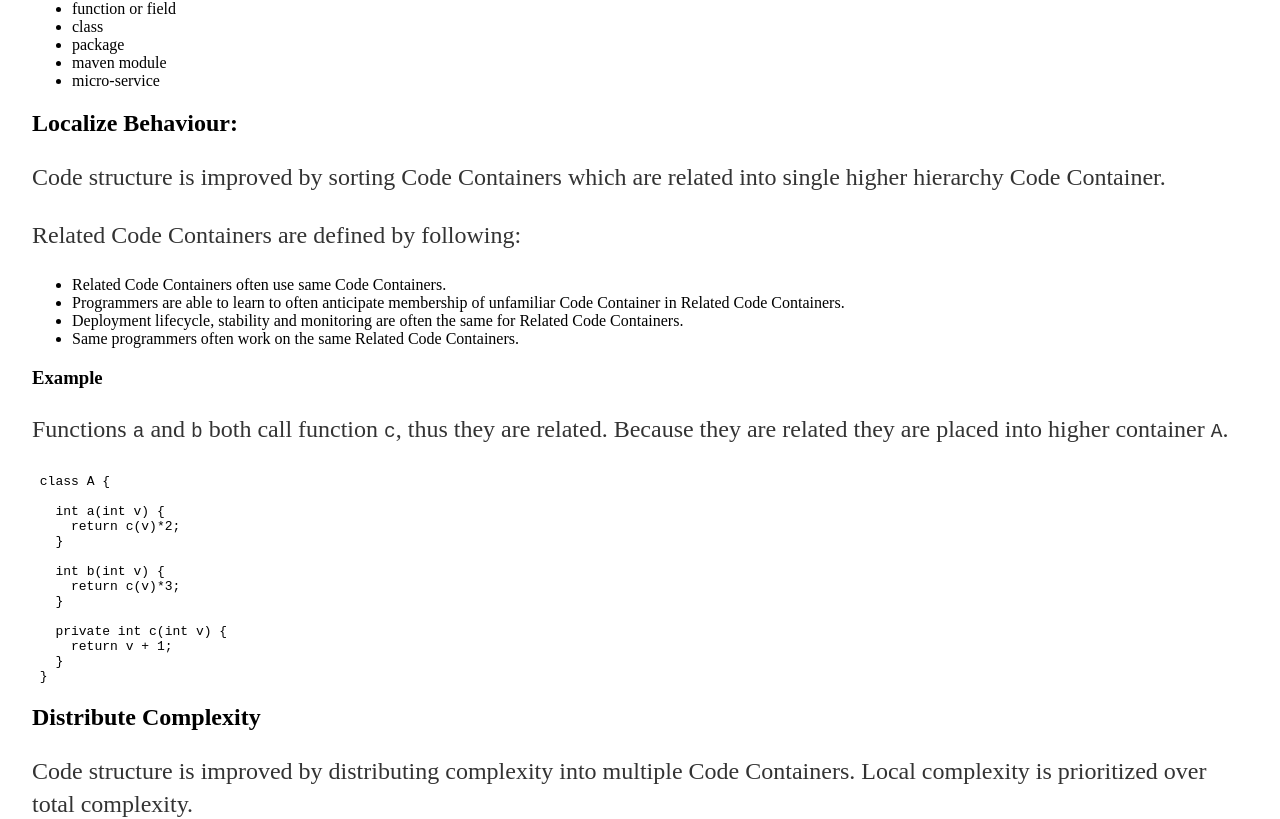
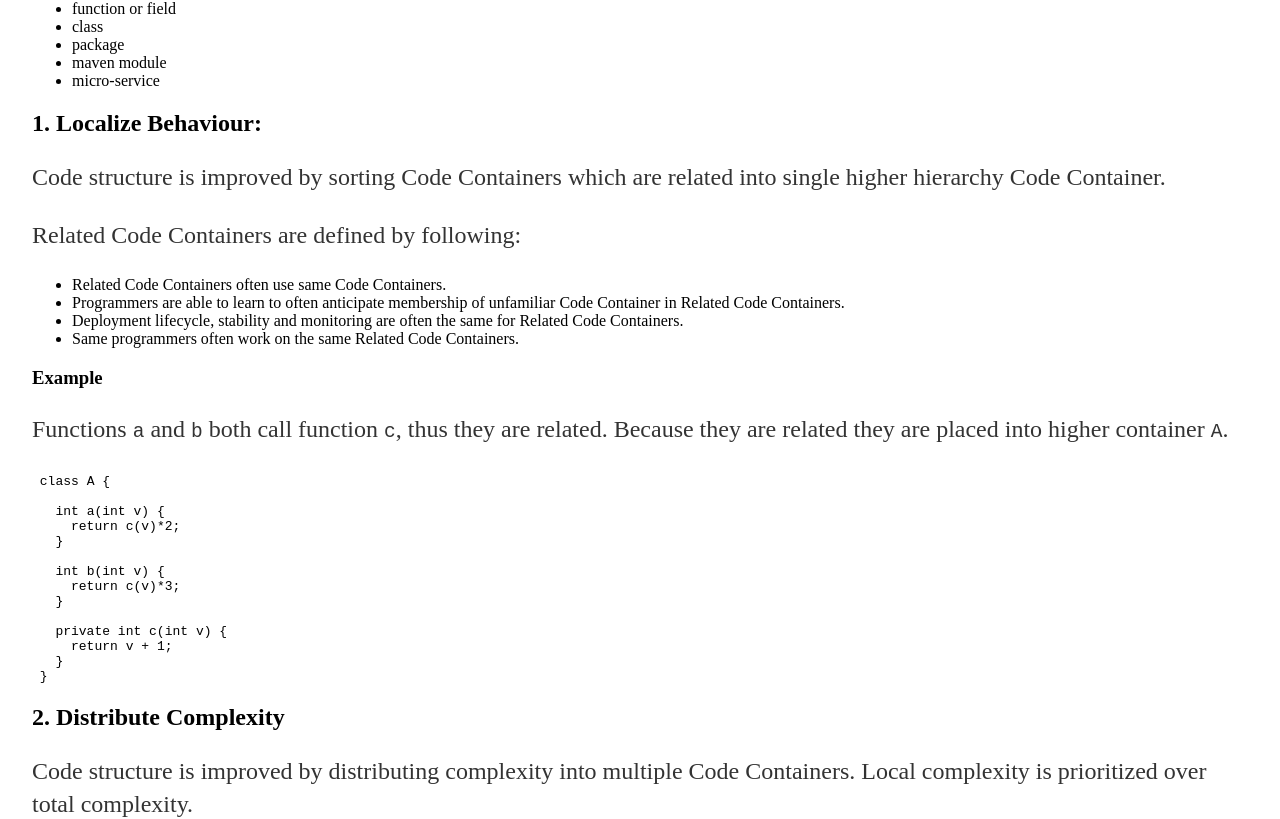
Before and after one commit to vackosar/vackosar.github.io, a Jekyll site: the page built from _posts/2017-06-04-Code-Structure-Principles.md, in a window 1280 px wide and 1400 px high. Shown: the part 468-1287 px from the top of the window. Built offline with Jekyll 4.4.1, drawn with Linux system fonts in a browser that asks for light colours; comment, search, counter and statistics services are not loaded; some of the changed text lies outside the part shown.

Commit message:
Code Structure

````diff
--- a/_posts/2017-06-04-Code-Structure-Principles.md
+++ b/_posts/2017-06-04-Code-Structure-Principles.md
@@ -17,7 +17,7 @@ In Java, code is sorted into following hierarchy:
 - maven module
 - micro-service
 
-## Localize Behaviour:
+## 1. Localize Behaviour:
 
 Code structure is improved by sorting Code Containers which are related into single higher hierarchy Code Container.
 
@@ -47,7 +47,7 @@
  }
 ```
 
-## Distribute Complexity
+## 2. Distribute Complexity
 Code structure is improved by distributing complexity into multiple Code Containers. Local complexity is prioritized over total complexity.
 
 Code Container complexity is defined by the time needed by programmer to be able to understand, navigate and modify the Code Container.
````
Also changed, not shown: other parts of _posts/2017-06-04-Code-Structure-Principles.md (+1 -1 lines).
